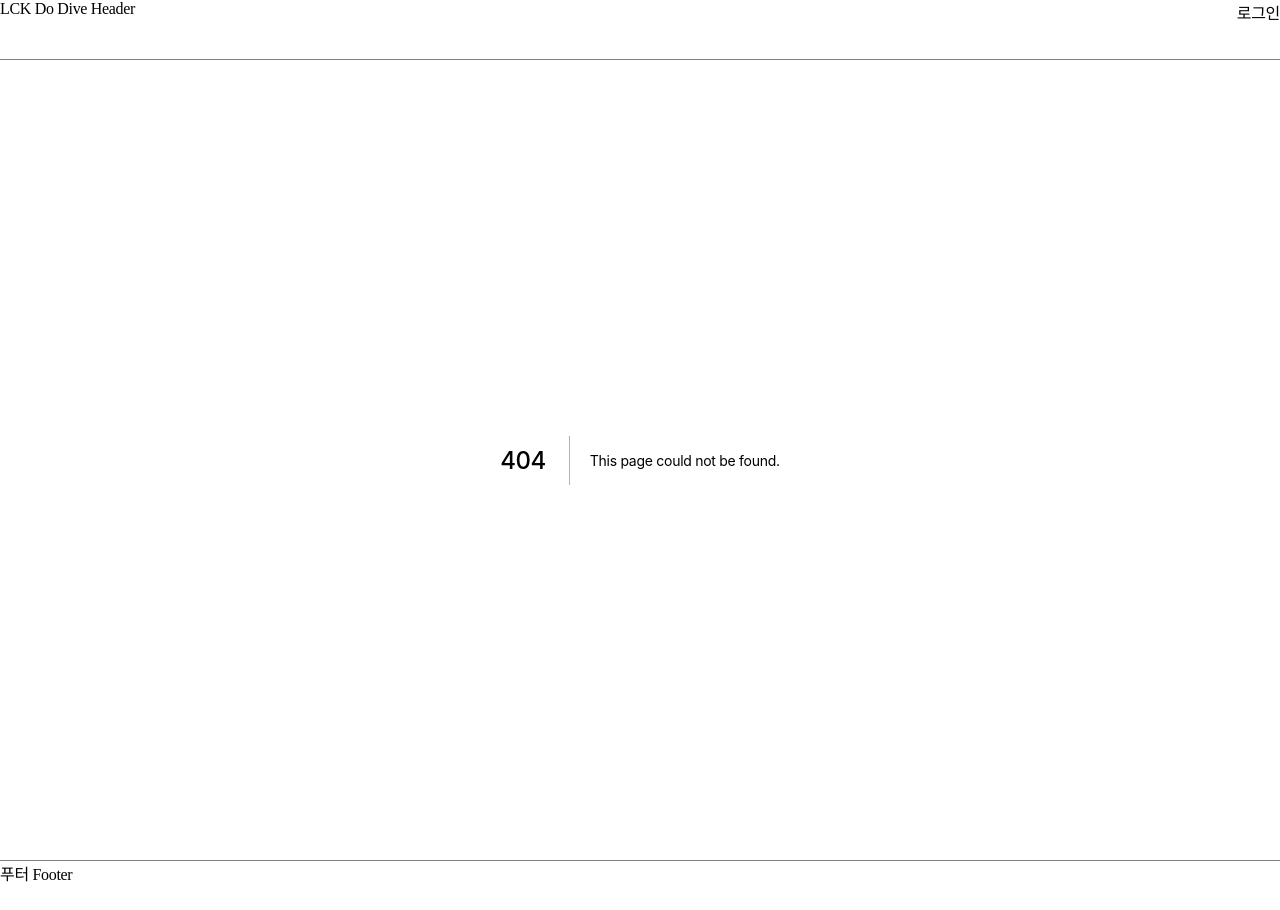
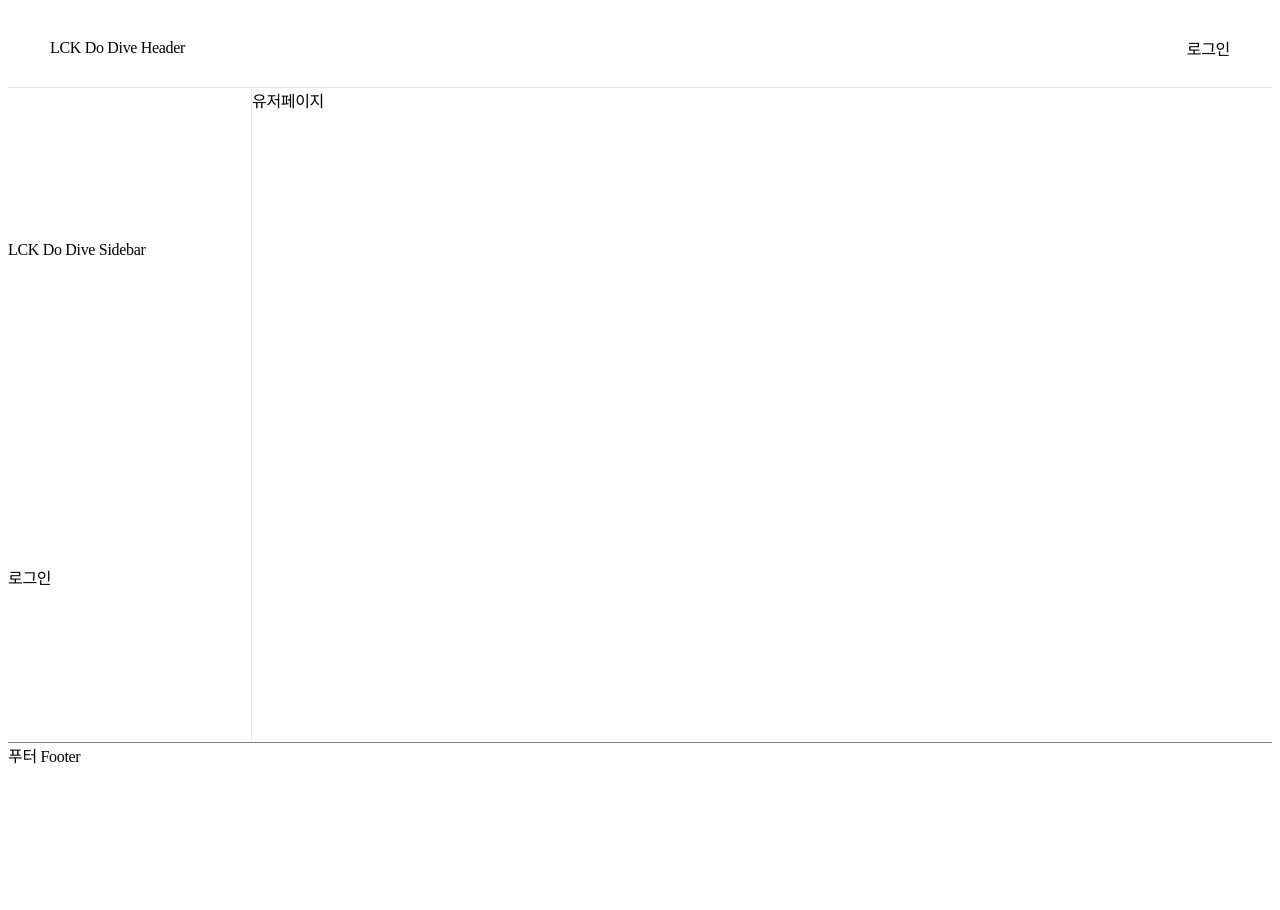
Before and after one commit to battleent/klet-prototype, a Next.js app: page /user in a window 1280 px wide. Before the commit this address had no page. After the commit the page ends 800 px from the top, so only its background shows below. Built offline with nearby package versions, Linux system fonts and the light colour scheme.

Commit message:
유저 페이지 추가

```diff
--- a/src/components/Header/DefaultHeader.tsx
+++ b/src/components/Header/DefaultHeader.tsx
@@ -2,9 +2,11 @@ import Link from 'next/link'
 
 const DefaultHeader: React.FC = () => {
     return (
-        <div style={{ display: 'flex', justifyContent: 'space-between', borderBottom: '1px solid gray', height: '60px' }}>
-            <Link href="/">LCK Do Dive Header</Link>
-            <Link href="/login">로그인</Link>
+        <div style={{ borderBottom: '1px solid #E8E8E8', height: '80px' }}>
+            <div style={{ display: 'flex', justifyContent: 'space-between', alignItems: 'center', maxWidth: '1180px', margin: '0 auto', height: '100%' }}>
+                <Link href="/">LCK Do Dive Header</Link>
+                <Link href="/login">로그인</Link>
+            </div>
         </div>
     )
 }
--- a/src/components/Sidebar/DefaultSidebar.tsx
+++ b/src/components/Sidebar/DefaultSidebar.tsx
@@ -2,7 +2,7 @@ import Link from 'next/link'
 
 const DefaultSidebar: React.FC = () => {
     return (
-        <div style={{ display: 'flex', flexDirection: 'column', justifyContent: 'space-around', borderRight: '1px solid gray' }}>
+        <div style={{ display: 'flex', flexDirection: 'column', justifyContent: 'space-around', borderRight: '1px solid #EBEBEB', width: '244px' }}>
             <Link href="/">LCK Do Dive Sidebar</Link>
             <Link href="/login">로그인</Link>
         </div>
--- /dev/null
+++ b/src/pages/user/index.tsx
@@ -0,0 +1,7 @@
+const User: React.FC = () => {
+    return (
+        <div style={{ display: 'flex' }}><div>유저페이지</div></div>
+    )
+}
+
+export default User;
--- a/src/templates/MainLayout/index.tsx
+++ b/src/templates/MainLayout/index.tsx
@@ -1,12 +1,16 @@
 import DefaultHeader from "@/components/Header/DefaultHeader";
+import DefaultSidebar from "@/components/Sidebar/DefaultSidebar";
 import DefaultFooter from "@/components/Header/DefaultFooter";
 
 const MainLayout: React.FC = ({ children }) => {
     return (
         <div style={{ display: 'flex', flexDirection: 'column', height: '100%' }}>
             <DefaultHeader />
-            <div style={{ flex: '1' }}>
-            {children}
+            <div style={{ display: 'flex', flex: '1' }}>
+                <DefaultSidebar />
+                <div>
+                {children}
+                </div>
             </div>
             <DefaultFooter />
         </div>
```
